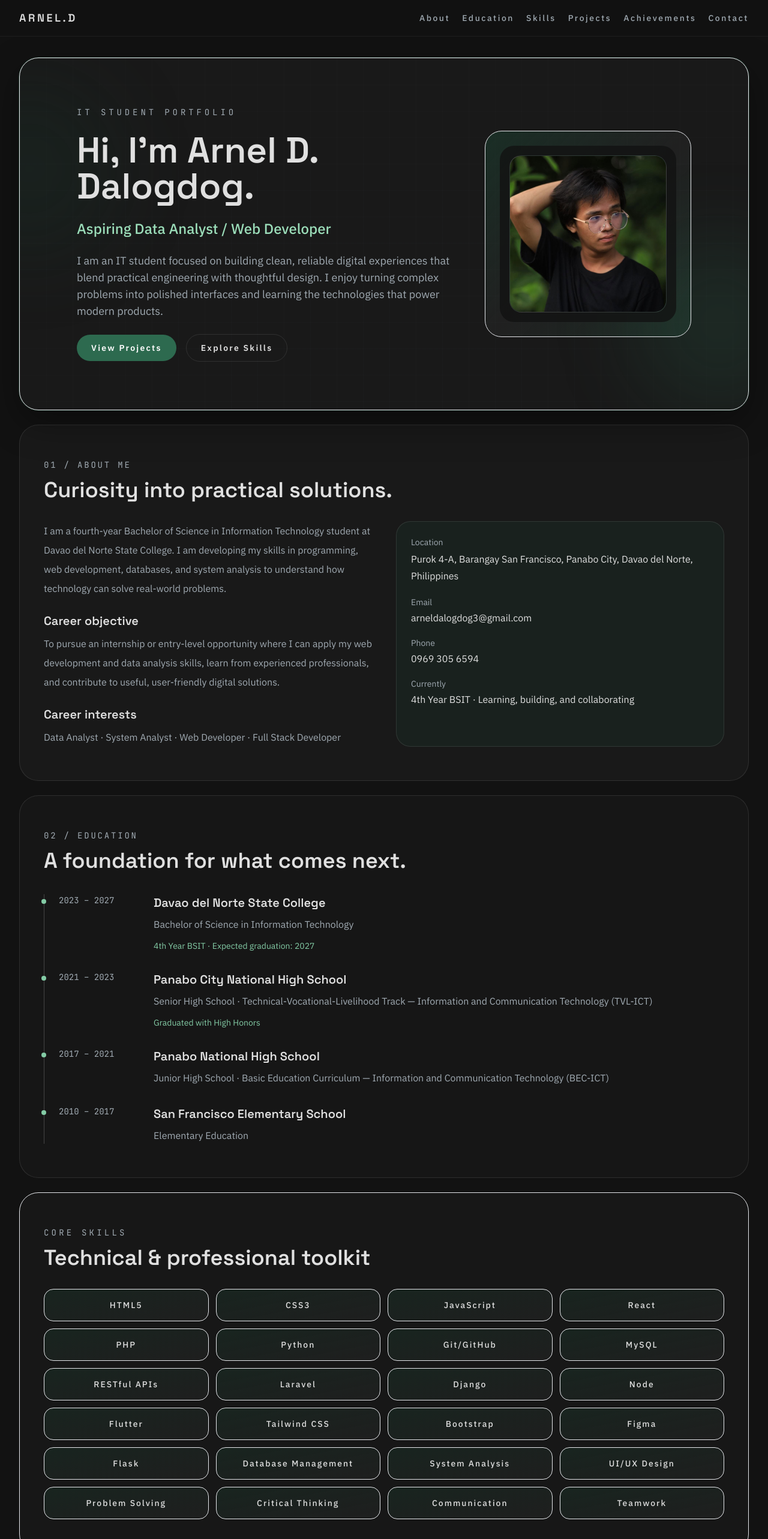
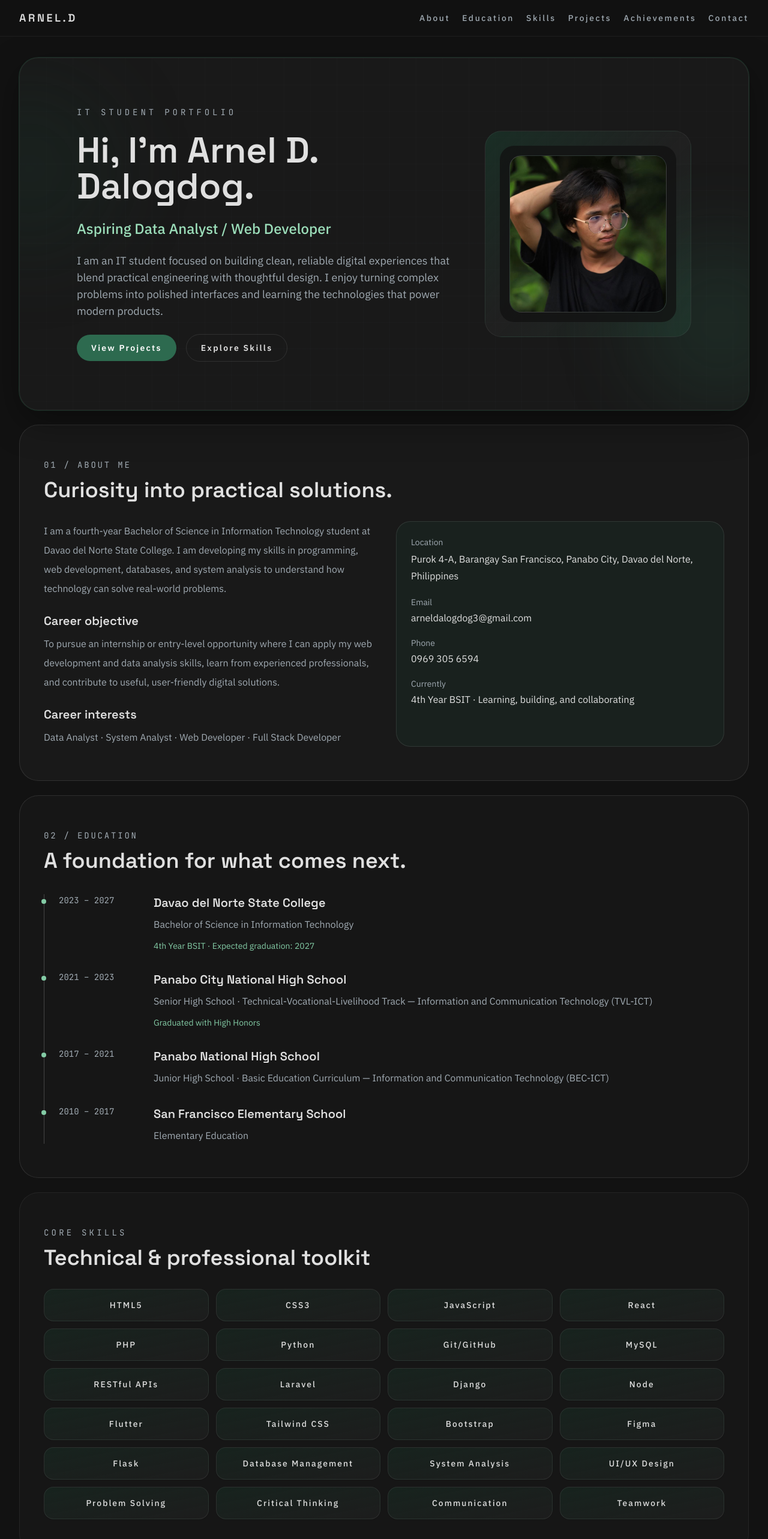
Before and after one commit to ainzekiel/portfolio, a React (Vite) app: page / in a window 1280 px wide. Shown: the top 2566 px of the page at 60% size. Built offline with nearby package versions, Linux system fonts and the light colour scheme.

Commit message:
Fix accessibility and verify responsive layouts

```diff
--- a/src/components/Hero.jsx
+++ b/src/components/Hero.jsx
@@ -1,15 +1,16 @@
-import { motion } from 'framer-motion';
+import { motion, useReducedMotion } from 'framer-motion';
 
 export default function Hero() {
+  const reducedMotion = useReducedMotion();
   return (
-    <section id="about" className="section-anchor relative overflow-hidden rounded-[2rem] border border-white/6 bg-white/[0.03] px-6 py-16 shadow-glow sm:px-10 sm:py-20">
+    <section id="about" className="section-anchor relative overflow-hidden rounded-[2rem] border border-white/[0.06] bg-white/[0.03] px-6 py-16 shadow-glow sm:px-10 sm:py-20">
       <div className="absolute inset-0 grid-overlay opacity-40" />
       <div className="absolute left-[-8rem] top-10 h-72 w-72 rounded-full bg-forestAccent/20 blur-3xl" />
       <div className="absolute right-[-6rem] bottom-0 h-72 w-72 rounded-full bg-emeraldAccent/20 blur-3xl" />
 
       <div className="relative mx-auto grid max-w-5xl gap-10 lg:grid-cols-[1.3fr_0.7fr] lg:items-center">
         <motion.div
-          initial={{ opacity: 0, y: 24 }}
+          initial={reducedMotion ? false : { opacity: 0, y: 24 }}
           whileInView={{ opacity: 1, y: 0 }}
           viewport={{ once: true, amount: 0.4 }}
           transition={{ duration: 0.7, ease: 'easeOut' }}
@@ -35,7 +36,7 @@ export default function Hero() {
             </a>
             <a
               href="#skills"
-              className="inline-flex items-center justify-center rounded-full border border-white/10 px-6 py-3 text-sm font-semibold tracking-[0.16em] text-textPrimary transition duration-200 hover:border-emeraldAccent/70 hover:text-emeraldAccent"
+              className="inline-flex items-center justify-center rounded-full border border-white/10 px-6 py-3 text-sm font-semibold tracking-[0.16em] text-textPrimary transition duration-200 hover:border-emeraldAccent/70 hover:text-[#9bddb9]"
             >
               Explore Skills
             </a>
@@ -43,11 +44,11 @@ export default function Hero() {
         </motion.div>
 
         <motion.div
-          initial={{ opacity: 0, y: 24, scale: 0.98 }}
+          initial={reducedMotion ? false : { opacity: 0, y: 24, scale: 0.98 }}
           whileInView={{ opacity: 1, y: 0, scale: 1 }}
           viewport={{ once: true, amount: 0.4 }}
           transition={{ duration: 0.75, delay: 0.05, ease: 'easeOut' }}
-          className="rounded-[1.75rem] border border-white/6 bg-gradient-to-br from-forestAccent/50 via-white/[0.03] to-emeraldAccent/20 p-6"
+          className="rounded-[1.75rem] border border-white/[0.06] bg-gradient-to-br from-forestAccent/50 via-white/[0.03] to-emeraldAccent/20 p-6"
         >
           <div className="overflow-hidden rounded-[1.5rem] bg-surface/80 p-4">
             <div className="overflow-hidden rounded-[1.25rem] border border-white/10 bg-gradient-to-br from-white/10 via-forestAccent/20 to-emeraldAccent/25">
--- a/src/components/Navbar.jsx
+++ b/src/components/Navbar.jsx
@@ -1,5 +1,5 @@
-import { useRef, useState } from 'react';
-import { motion, AnimatePresence } from 'framer-motion';
+import { useEffect, useRef, useState } from 'react';
+import { motion, AnimatePresence, useReducedMotion } from 'framer-motion';
 
 const links = [
   { label: 'About', href: '#profile' },
@@ -13,14 +13,27 @@ const links = [
 export default function Navbar() {
   const [isMenuOpen, setIsMenuOpen] = useState(false);
   const menuButton = useRef(null);
+  const reducedMotion = useReducedMotion();
 
-  const handleLinkClick = () => {
+  useEffect(() => {
+    const desktop = window.matchMedia('(min-width: 1280px)');
+    const closeOnDesktop = () => { if (desktop.matches) setIsMenuOpen(false); };
+    desktop.addEventListener('change', closeOnDesktop);
+    return () => desktop.removeEventListener('change', closeOnDesktop);
+  }, []);
+
+  const handleLinkClick = (event) => {
     setIsMenuOpen(false);
+    const target = document.querySelector(event.currentTarget.hash);
+    if (target) {
+      target.setAttribute('tabindex', '-1');
+      target.focus({ preventScroll: true });
+    }
   };
 
   return (
     <motion.header
-      initial={{ y: -24, opacity: 0 }}
+      initial={reducedMotion ? false : { y: -24, opacity: 0 }}
       animate={{ y: 0, opacity: 1 }}
       transition={{ duration: 0.6, ease: 'easeOut' }}
       className="fixed inset-x-0 top-0 z-50 border-b border-white/5 bg-surface/80 backdrop-blur-xl"
@@ -41,7 +54,7 @@ export default function Navbar() {
             <a
               key={link.href}
               href={link.href}
-              className="text-sm font-medium tracking-[0.18em] text-textMuted transition-colors duration-200 hover:text-emeraldAccent"
+              className="text-sm font-medium tracking-[0.18em] text-textMuted transition-colors duration-200 hover:text-[#9bddb9]"
             >
               {link.label}
             </a>
@@ -51,10 +64,10 @@ export default function Navbar() {
         <button
           ref={menuButton}
           type="button"
-          className="inline-flex items-center justify-center rounded-full border border-white/10 px-4 py-2 text-sm font-medium tracking-[0.14em] text-textPrimary transition hover:border-emeraldAccent/70 hover:text-emeraldAccent xl:hidden"
+          className="inline-flex items-center justify-center rounded-full border border-white/10 px-4 py-2 text-sm font-medium tracking-[0.14em] text-textPrimary transition hover:border-emeraldAccent/70 hover:text-[#9bddb9] xl:hidden"
           onClick={() => setIsMenuOpen((open) => !open)}
           aria-expanded={isMenuOpen}
-          aria-controls="mobile-navigation"
+          aria-controls={isMenuOpen ? 'mobile-navigation' : undefined}
         >
           {isMenuOpen ? 'Close ×' : 'Menu'}
         </button>
@@ -64,11 +77,11 @@ export default function Navbar() {
         {isMenuOpen ? (
           <motion.div
             id="mobile-navigation"
-            initial={{ opacity: 0, y: -12 }}
+            initial={reducedMotion ? false : { opacity: 0, y: -12 }}
             animate={{ opacity: 1, y: 0 }}
             exit={{ opacity: 0, y: -12 }}
-            transition={{ duration: 0.25 }}
-            className="max-h-[80vh] overflow-y-auto border-t border-white/5 bg-surface/95 px-4 py-4 backdrop-blur-xl xl:hidden"
+            transition={{ duration: reducedMotion ? 0 : 0.25 }}
+            className="max-h-[calc(100dvh-76px)] overflow-y-auto border-t border-white/5 bg-surface/95 px-4 py-4 backdrop-blur-xl xl:hidden"
           >
             <nav aria-label="Mobile navigation" className="mx-auto flex max-w-7xl flex-col gap-3">
               {links.map((link) => (
--- a/src/components/Skills.jsx
+++ b/src/components/Skills.jsx
@@ -1,4 +1,4 @@
-import { motion } from 'framer-motion';
+import { motion, useReducedMotion } from 'framer-motion';
 
 const skills = [
   'HTML5',
@@ -28,10 +28,11 @@ const skills = [
 ];
 
 export default function Skills() {
+  const reducedMotion = useReducedMotion();
   return (
-    <section id="skills" className="section-anchor mt-6 rounded-[2rem] border border-white/6 bg-white/[0.02] px-6 py-14 sm:px-10">
+    <section id="skills" className="section-anchor mt-6 rounded-[2rem] border border-white/[0.06] bg-white/[0.02] px-6 py-14 sm:px-10">
       <motion.div
-        initial={{ opacity: 0, y: 20 }}
+        initial={reducedMotion ? false : { opacity: 0, y: 20 }}
         whileInView={{ opacity: 1, y: 0 }}
         viewport={{ once: true, amount: 0.25 }}
         transition={{ duration: 0.6, ease: 'easeOut' }}
@@ -49,11 +50,11 @@ export default function Skills() {
           {skills.map((skill, index) => (
             <motion.span
               key={skill}
-              initial={{ opacity: 0, y: 16 }}
+              initial={reducedMotion ? false : { opacity: 0, y: 16 }}
               whileInView={{ opacity: 1, y: 0 }}
               viewport={{ once: true, amount: 0.3 }}
               transition={{ duration: 0.35, delay: index * 0.04 }}
-              className="rounded-2xl border border-white/8 bg-gradient-to-br from-forestAccent/30 to-white/[0.03] px-4 py-4 text-center text-sm font-medium tracking-[0.14em] text-textPrimary shadow-sm transition hover:-translate-y-0.5 hover:border-emeraldAccent/40 hover:bg-emeraldAccent/10"
+              className="rounded-2xl border border-white/[0.08] bg-gradient-to-br from-forestAccent/30 to-white/[0.03] px-4 py-4 text-center text-sm font-medium tracking-[0.14em] text-textPrimary shadow-sm transition hover:-translate-y-0.5 hover:border-emeraldAccent/40 hover:bg-emeraldAccent/10"
             >
               {skill}
             </motion.span>
--- a/src/index.css
+++ b/src/index.css
@@ -66,6 +66,7 @@ h1, h2, h3, p, dd { overflow-wrap: break-word; }
 .project-tags { display: flex; flex-wrap: wrap; gap: 7px; }
 .project-tags li { max-width: 100%; overflow-wrap: anywhere; padding: 5px 9px; border: 1px solid #ffffff12; border-radius: 7px; background: #ffffff05; font-size: 11px; line-height: 1.5; color: #c2ccc6; }
 .project-card-actions { display: flex; flex-wrap: wrap; align-items: center; justify-content: space-between; gap: 12px; margin-top: auto; padding-top: 20px; }
+.project-card-actions a { display: inline-flex; align-items: center; min-height: 44px; }
 .project-dialog { width: min(1100px, calc(100% - 32px)); max-width: none; max-height: calc(100dvh - 32px); margin: auto; padding: 0; border: 1px solid #ffffff30; border-radius: 24px; background: #141b17; color: #e0e0e0; overflow: auto; overscroll-behavior: contain; box-shadow: 0 24px 100px #0008; }
 .project-dialog::backdrop { background: #050b08d9; backdrop-filter: blur(8px); }
 .gallery-header { position: sticky; top: 0; z-index: 2; display: flex; align-items: center; justify-content: space-between; gap: 16px; padding: 20px 24px; border-bottom: 1px solid #ffffff15; background: #141b17; }
```
Also changed, not shown: src/components/Footer.jsx (+4 -4 lines), 1 other file (tests, documents, lock files or other folders).
